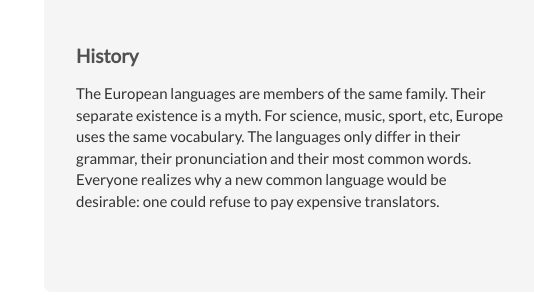
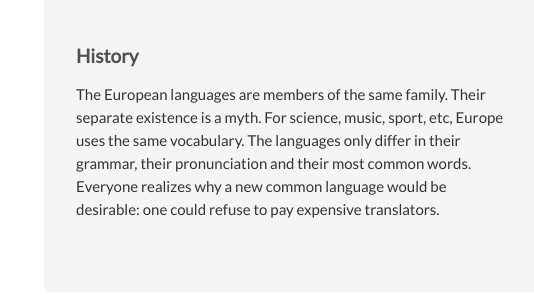
Before and after one commit to Manh4real/tabs_switching_, a plain HTML site: page index.html in a window 1280 px wide. Shown: the part 196-491 px from the top of the page, 570-1104 px from the left. Drawn offline with nearby package versions, Linux system fonts and the light colour scheme.

Commit message:
updating style.css

```diff
--- a/style.css
+++ b/style.css
@@ -100,7 +100,7 @@ body {
 }
 .tab-content p {
   font-size: 15px;
-  line-height: 21.5px;
+  line-height: 23px;
 }
 img {
   width: 400px;
```
